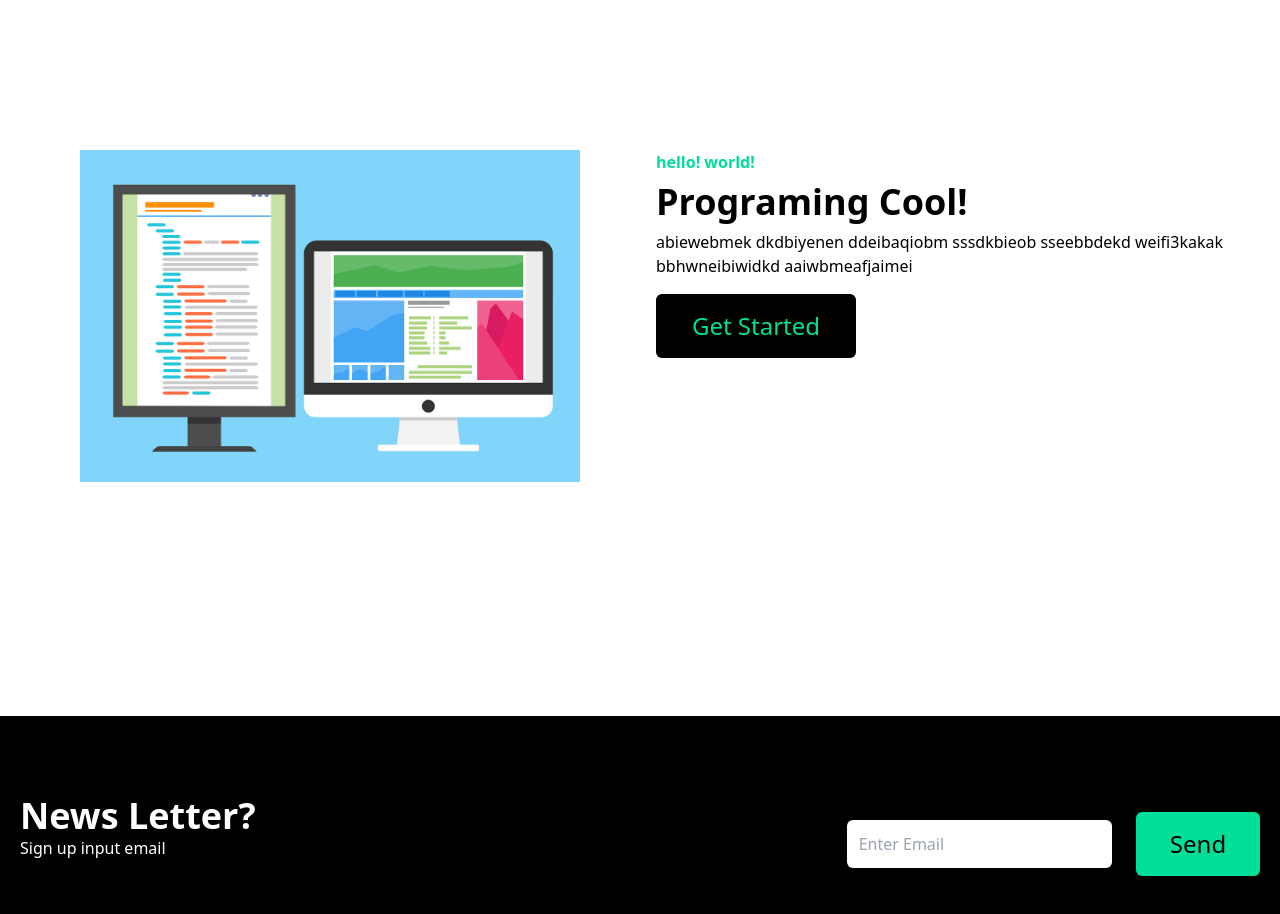
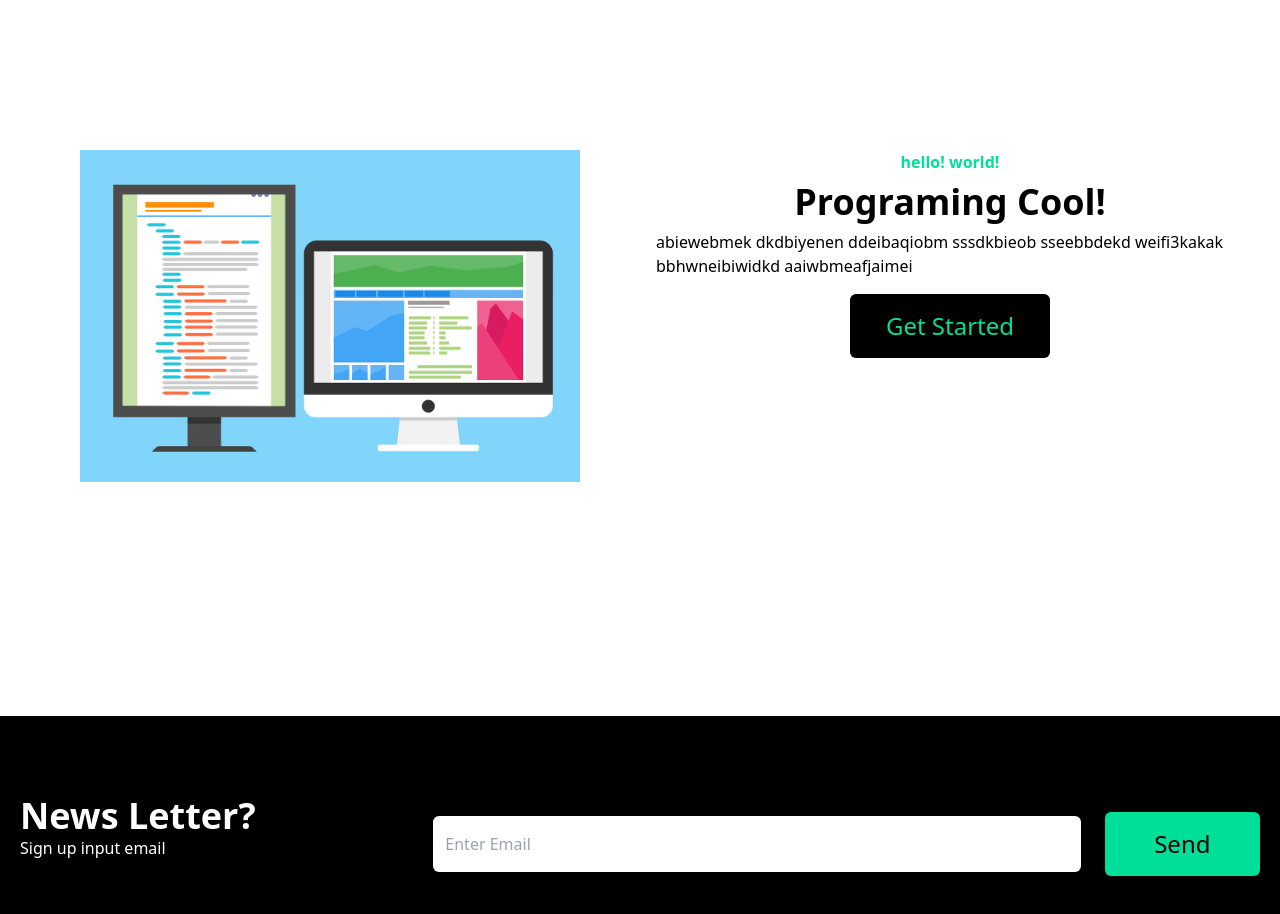
Before and after one commit to hironomiu/typescript-react-app, a React (Create React App) app: page / in a window 1280 px wide. Shown: the part 980-1894 px from the top of the page. Built offline with nearby package versions, Linux system fonts and the light colour scheme.

Commit message:
commited

```diff
--- a/src/components/main/Second.tsx
+++ b/src/components/main/Second.tsx
@@ -3,7 +3,7 @@ const Second = () => {
   return (
     <div
       id="second"
-      className="bg-white w-full mt-24 px-4 text-black h-[80vh] flex justify-center items-center lg:h-[100vh]"
+      className="bg-white w-full mt-24 px-4 text-black h-[100vh] flex justify-center items-center lg:h-[100vh]"
     >
       <div className="max-w-[1240px] mx-auto grid md:grid-cols-2">
         <img
@@ -11,7 +11,7 @@ const Second = () => {
           src={DualScreen}
           alt=""
         />
-        <div className="py-4 mx-auto flex flex-col px-4">
+        <div className="py-4 mx-auto flex flex-col px-4 items-center">
           <p className="text-[#00df9a] font-bold">hello! world!</p>
           <h1 className="md:text-4xl sm:text-3xl text-2xl font-bold py-2">
             Programing Cool!
--- a/src/components/main/Third.tsx
+++ b/src/components/main/Third.tsx
@@ -4,20 +4,20 @@ const Third = () => {
   return (
     <div id="third" className="w-full py-16 text-white px-4 h-[100vh]">
       <div className="max-w-[1240px] mx-auto grid lg:grid-cols-3">
-        <div className="lg:col-span-2 my-4">
+        <div className="lg:col-span-1 my-4">
           <h1 className="md:text-4xl sm:text-3xl text-xl font-bold">
             News Letter?
           </h1>
           <p>Sign up input email</p>
         </div>
-        <div className="my-4">
-          <div className="flex flex-col sm:flex-row items-center justify-between w-full">
+        <div className="my-4 lg:col-span-2">
+          <div className="flex flex-col sm:flex-row items-center sm:justify-between w-full">
             <input
-              className="p-3 w-full rounded-md text-black"
+              className="p-3 py-4 w-full rounded-md text-black"
               type="email"
               placeholder="Enter Email"
             />
-            <button className="ml-6 py-4 my-4 bg-[#00df9a] text-black font-medium text-2xl w-[200px] rounded-md ">
+            <button className="sm:ml-6 py-4 my-4 bg-[#00df9a] text-black font-medium text-2xl w-[200px] rounded-md ">
               Send
             </button>
           </div>
```
